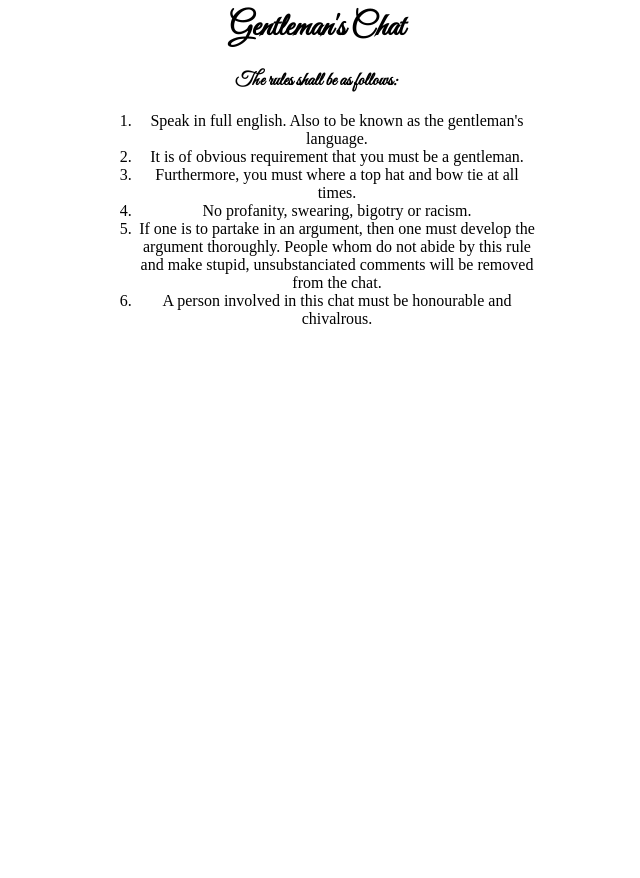
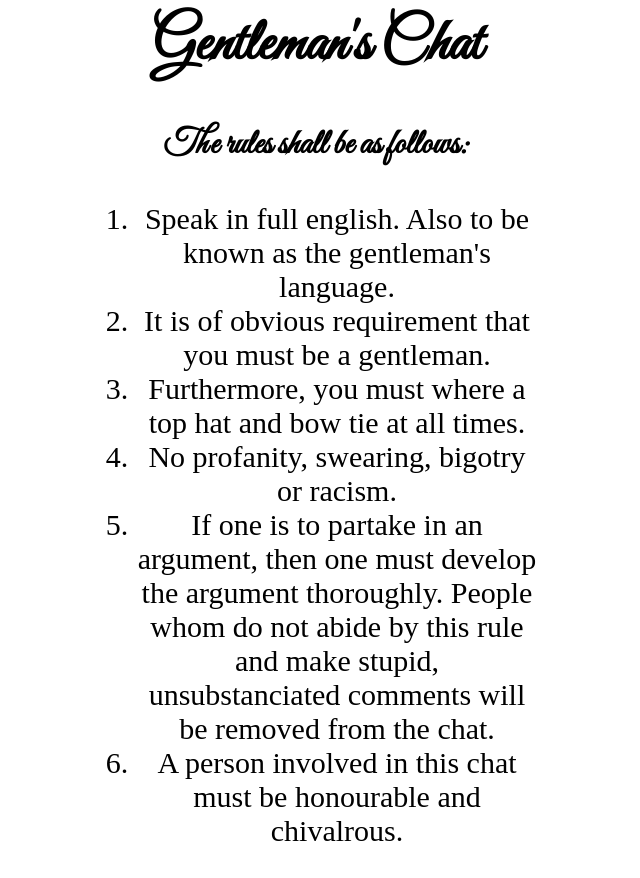
Before and after one commit to jakey1610/jakey1610.github.io, a PHP site: page / in a window 1280 px wide. Shown: the whole page, without its empty margins (323-963 px from the left). Before the commit the page ends 324 px from the top, so only its background shows below. Run offline with PHP 8.4, Linux system fonts and the light colour scheme; some libraries are stand-ins or nearby versions.

Commit message:
Update stylesheet.css

```diff
--- a/stylesheet.css
+++ b/stylesheet.css
@@ -1,5 +1,5 @@
 body{
-
+  font-size:30px;
 }
 #main_head{
   font-family: 'Great Vibes', cursive;
```
